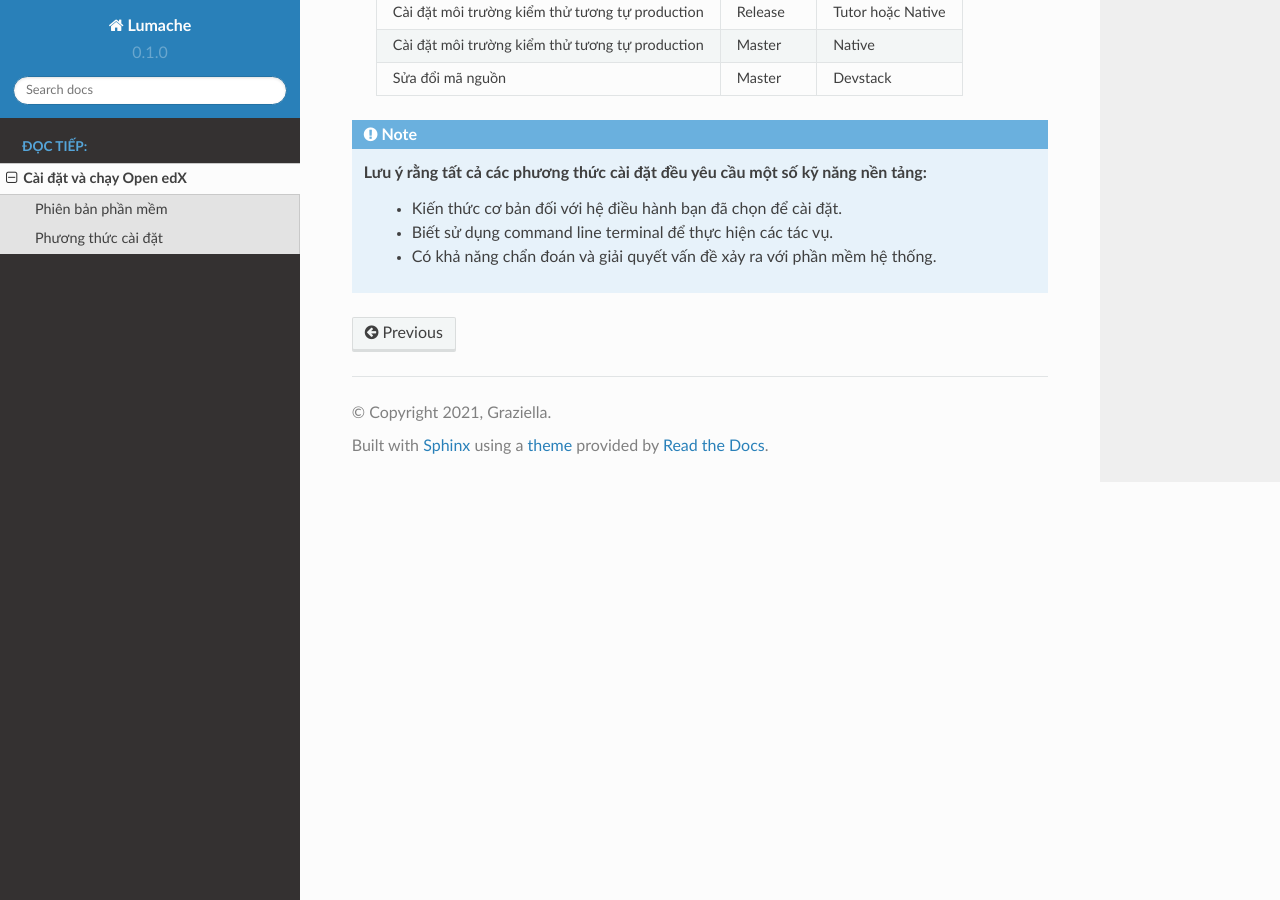
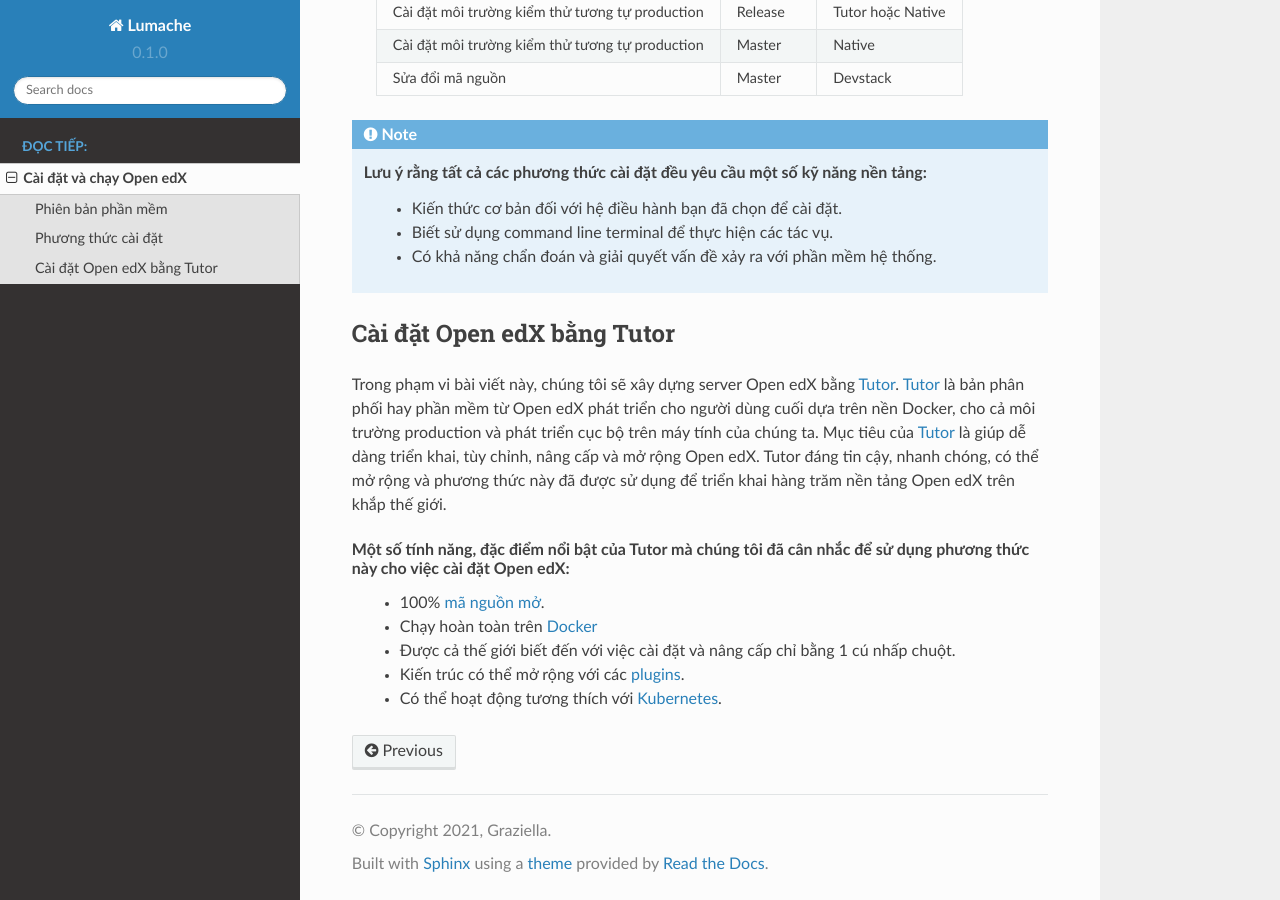
Before and after one commit to dlowji/rtd-openedx, a Sphinx documentation site: the page built from docs/source/configuration.rst, in a window 1280 px wide and 900 px high, scrolled down 987 px. Built offline with Sphinx 7.4.7 and the Read the Docs theme 2.0.0, drawn with Linux system fonts in a browser that asks for light colours; pages that are not in the unit, such as notebooks, are missing from menus.

Commit message:
Update configuration.rst

```diff
--- a/docs/source/configuration.rst
+++ b/docs/source/configuration.rst
@@ -36,3 +36,15 @@
     * Kiến thức cơ bản đối với hệ điều hành bạn đã chọn để cài đặt.
     * Biết sử dụng command line terminal để thực hiện các tác vụ.
     * Có khả năng chẩn đoán và giải quyết vấn đề xảy ra với phần mềm hệ thống.
+.. _introduce-alpha:
+
+Cài đặt Open edX bằng Tutor
+---------------------------
+Trong phạm vi bài viết này, chúng tôi sẽ xây dựng server Open edX bằng `Tutor <https://docs.tutor.overhang.io/>`_. `Tutor <https://docs.tutor.overhang.io/>`_ là bản phân phối hay phần mềm từ Open edX phát triển cho người dùng cuối dựa trên nền Docker, cho cả môi trường production và phát triển cục bộ trên máy tính của chúng ta. Mục tiêu của `Tutor <https://docs.tutor.overhang.io/>`_ là giúp dễ dàng triển khai, tùy chỉnh, nâng cấp và mở rộng Open edX. Tutor đáng tin cậy, nhanh chóng, có thể mở rộng và phương thức này đã được sử dụng để triển khai hàng trăm nền tảng Open edX trên khắp thế giới.
+
+Một số tính năng, đặc điểm nổi bật của Tutor mà chúng tôi đã cân nhắc để sử dụng phương thức này cho việc cài đặt Open edX:
+ * 100% `mã nguồn mở <https://github.com/overhangio/tutor>`_.
+ * Chạy hoàn toàn trên `Docker <https://www.docker.com/>`_
+ * Được cả thế giới biết đến với việc cài đặt và nâng cấp chỉ bằng 1 cú nhấp chuột.
+ * Kiến trúc có thể mở rộng với các `plugins <https://docs.tutor.overhang.io/plugins/index.html>`_.
+ * Có thể hoạt động tương thích với `Kubernetes <https://docs.tutor.overhang.io/k8s.html>`_.
```
